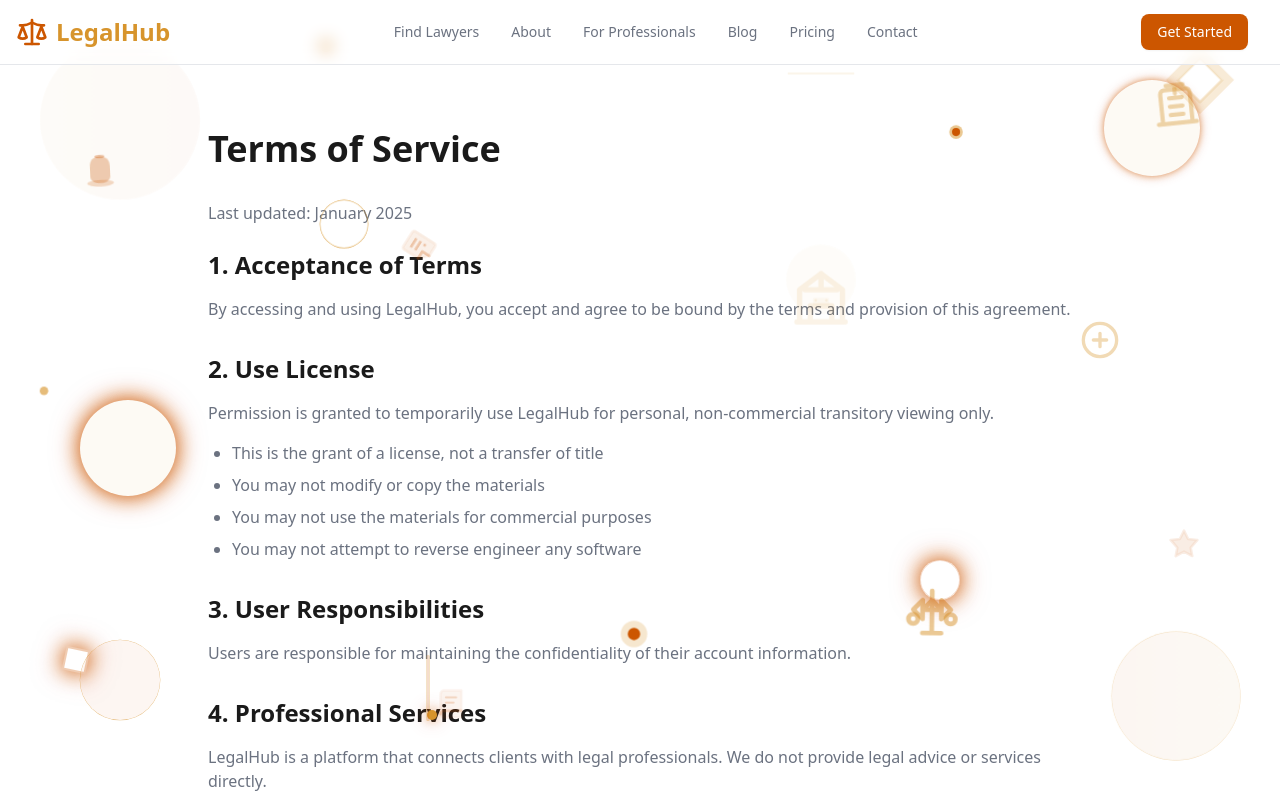
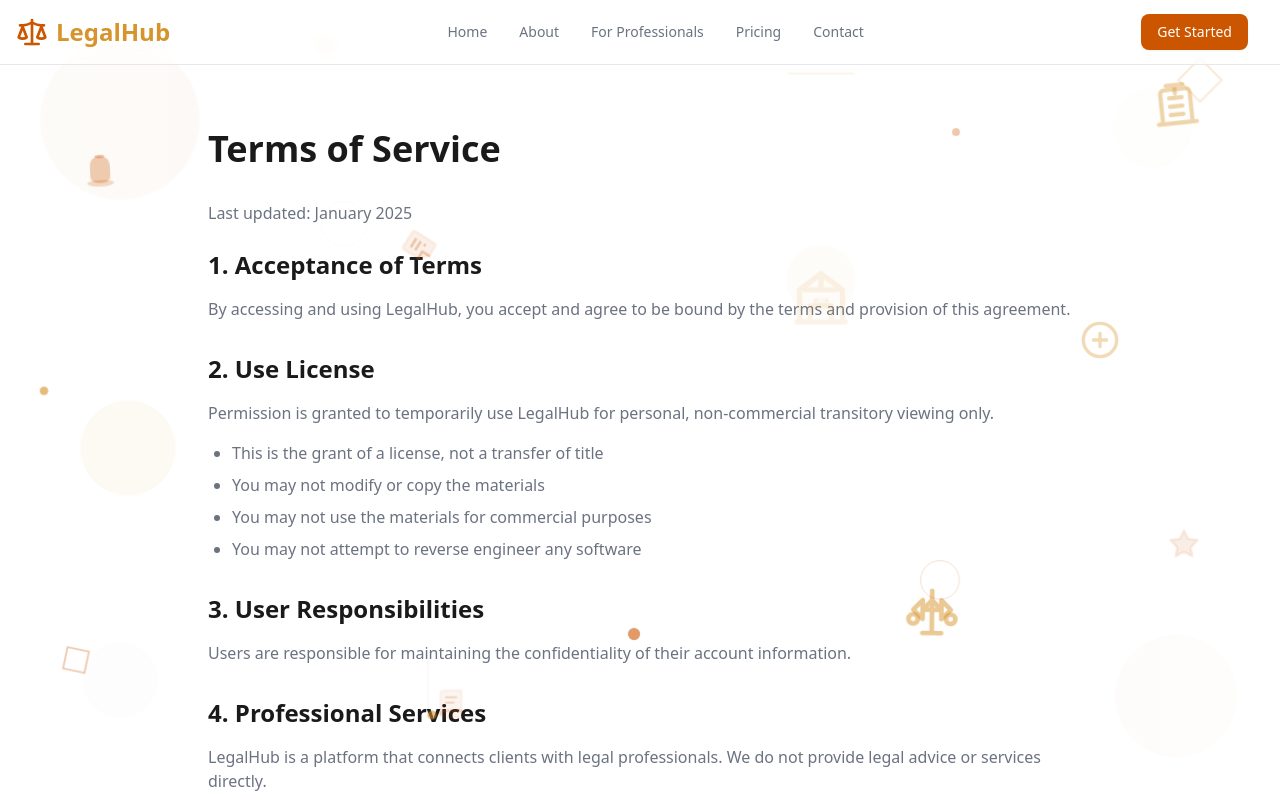
Before and after one commit to Shadman210/legalhub-cms-frontend, a Next.js app: page /terms in a window 1280 px wide. Shown: the top 800 px of the page. Built offline with nearby package versions, Linux system fonts and the light colour scheme.

Commit message:
update navbar

```diff
--- a/app/globals.css
+++ b/app/globals.css
@@ -342,22 +342,26 @@
 @keyframes legal-pulse {
   0%,
   100% {
-    transform: scale(1);
-    box-shadow: 0 0 0 0 rgba(215, 148, 44, 0.7);
+    /* Also change this one */
+    opacity: 0.15;
+    transform: scale(0.95);
   }
   50% {
+    opacity: 0.8;
     transform: scale(1.05);
-    box-shadow: 0 0 0 10px rgba(215, 148, 44, 0);
   }
 }
 
 @keyframes tech-glow {
   0%,
   100% {
-    box-shadow: 0 0 5px rgba(204, 86, 0, 0.5), 0 0 10px rgba(204, 86, 0, 0.3);
+    /* Change opacity from 0 to a small number */
+    opacity: 0.2;
+    transform: scale(0.8);
   }
   50% {
-    box-shadow: 0 0 20px rgba(204, 86, 0, 0.8), 0 0 30px rgba(204, 86, 0, 0.6);
+    opacity: 1;
+    transform: scale(1);
   }
 }
 
--- a/app/layout.tsx
+++ b/app/layout.tsx
@@ -1,11 +1,11 @@
+import { BackgroundAnimations } from "@/components/animations/background-animations";
+import { Analytics } from "@vercel/analytics/next";
+import { GeistMono } from "geist/font/mono";
+import { GeistSans } from "geist/font/sans";
+import type { Metadata } from "next";
 import type React from "react";
-import type { Metadata } from "next";
-import { GeistSans } from "geist/font/sans";
-import { GeistMono } from "geist/font/mono";
-import { Analytics } from "@vercel/analytics/next";
 import { Suspense } from "react";
 import "./globals.css";
-import { BackgroundAnimations } from "@/components/animations/background-animations";
 
 export const metadata: Metadata = {
   title: "LegalHub - Connect with Trusted Legal Experts",
@@ -21,8 +21,8 @@ export default function RootLayout({
 }>) {
   return (
     <html lang="en">
+      <BackgroundAnimations />
       <body className={`font-sans ${GeistSans.variable} ${GeistMono.variable}`}>
-        <BackgroundAnimations />
         <Suspense fallback={null}>{children}</Suspense>
         <Analytics />
       </body>
--- a/components/header.tsx
+++ b/components/header.tsx
@@ -18,10 +18,10 @@ export function Header() {
 
         <nav className="hidden md:flex items-center space-x-8">
           <Link
-            href="/find-lawyers"
+            href="/"
             className="text-sm font-medium text-muted-foreground hover:text-primary transition-colors"
           >
-            Find Lawyers
+            Home
           </Link>
           <Link
             href="/about"
@@ -35,12 +35,12 @@ export function Header() {
           >
             For Professionals
           </Link>
-          <Link
+          {/* <Link
             href="#"
             className="text-sm font-medium text-muted-foreground hover:text-primary transition-colors"
           >
             Blog
-          </Link>
+          </Link> */}
           <Link
             href="/pricing"
             className="text-sm font-medium text-muted-foreground hover:text-primary transition-colors"
```
